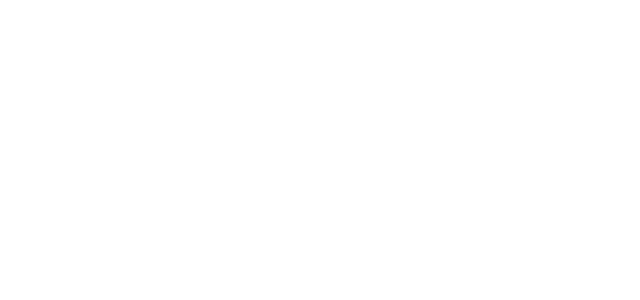
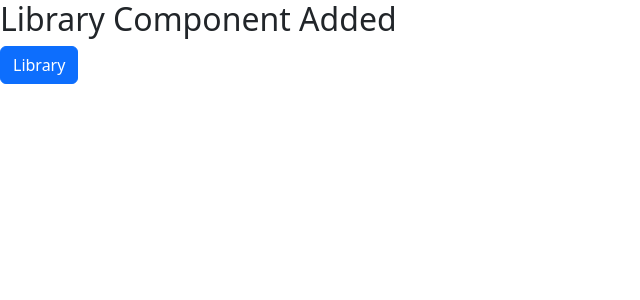
Before and after one commit to Daniel-Charles-J/VB-CERAMICS, an Angular app in the folder client/: page /library in a window 1280 px wide. Before the commit this address led to /. Shown: the top 300 px of the page, without its empty margins (0-640 px from the left). Built offline with nearby package versions, Linux system fonts and the light colour scheme.

Commit message:
Libray comp added and navigation completed

```diff
--- a/client/src/app/app-routing.module.ts
+++ b/client/src/app/app-routing.module.ts
@@ -4,12 +4,14 @@
 import { AboutComponent } from './about/about.component';
 import { ServiceComponent } from './service/service.component';
 import { GalleryComponent } from './gallery/gallery.component';
+import { LibraryComponent } from './library/library.component';
 
 const appRoutes : Routes = [
   {path : '', component : HomeComponent },
   {path : 'about', component : AboutComponent},
+  {path : 'library', component : LibraryComponent},
+  {path : 'gallery', component : GalleryComponent},
   {path : 'service', component : ServiceComponent},
-  {path : 'gallery', component : GalleryComponent}
 ];
 
 @NgModule({
--- a/client/src/app/app.module.ts
+++ b/client/src/app/app.module.ts
@@ -9,6 +9,7 @@
 import { AboutComponent } from './about/about.component';
 import { ServiceComponent } from './service/service.component';
 import { GalleryComponent } from './gallery/gallery.component';
+import { LibraryComponent } from './library/library.component';
 
 @NgModule({
   declarations: [
@@ -18,7 +19,8 @@
     HomeServiceComponent,
     AboutComponent,
     ServiceComponent,
-    GalleryComponent
+    GalleryComponent,
+    LibraryComponent
   ],
   imports: [
     BrowserModule,
--- a/client/src/app/home/home.component.html
+++ b/client/src/app/home/home.component.html
@@ -17,17 +17,17 @@
     <div class="collapse navbar-collapse" id="navbarSupportedContent">
       <ul class="navbar-nav ms-auto">
         <li class="nav-item active">
-          <a class="nav-link" href="#">About Us </a>
+          <a class="nav-link" [routerLink] ='["/about"]'>About Us </a>
         </li>
           <li class="nav-item">
-            <a class="nav-link" href="#">Research</a>
+            <a class="nav-link" [routerLink] ='["/library"]'>Library</a>
           </li>
 
         <li class="nav-item">
-          <a class="nav-link" href="#">Gallery</a>
+          <a class="nav-link" [routerLink] ='["/gallery"]'>Gallery</a>
         </li>
         <li class="nav-item">
-          <a class="nav-link" href="#">Services</a>
+          <a class="nav-link" [routerLink] ='["/service"]'>Services</a>
         </li>
         <li class="nav-item">
           <a class="nav-link" href="#">Contact Us</a>
--- /dev/null
+++ b/client/src/app/library/library.component.html
@@ -0,0 +1,2 @@
+<h2>Library Component Added</h2>
+<button class="btn btn-primary">Library</button>
```
Also changed, not shown: client/src/app/library/library.component.ts (added, +10 -0 lines), client/src/app/library/library.component.css (added), 1 other file (tests, documents, lock files or other folders).
